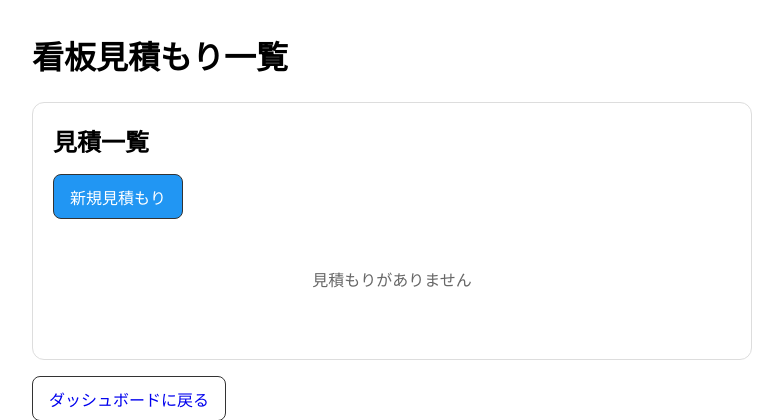
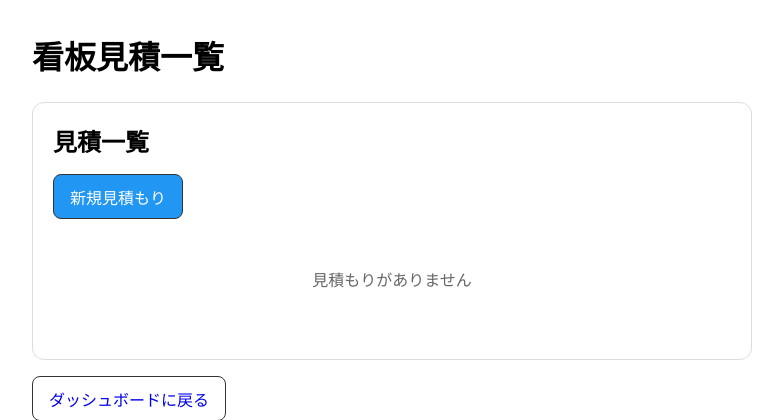
Before and after one commit to system-asayama/signboard-creation-app, a Flask app: page /signboard/ in a window 1280 px wide. Shown: the top 420 px of the page, without its empty margins (248-1031 px from the left). Run offline with Flask 3, Linux system fonts and the light colour scheme; the visitor is signed in with stand-in values (Sample User, id 1); data that the repository does not hold is empty; some libraries are stand-ins or nearby versions.

Commit message:
看板見積もり一覧を看板見積一覧に変更

```diff
--- a/app/templates/signboard_estimates.html
+++ b/app/templates/signboard_estimates.html
@@ -1,7 +1,7 @@
 {% extends "base.html" %}
 
-{% block title %}看板見積もり一覧{% endblock %}
-{% block header %}看板見積もり一覧{% endblock %}
+{% block title %}看板見積一覧{% endblock %}
+{% block header %}看板見積一覧{% endblock %}
 
 {% block content %}
 <style>
```
